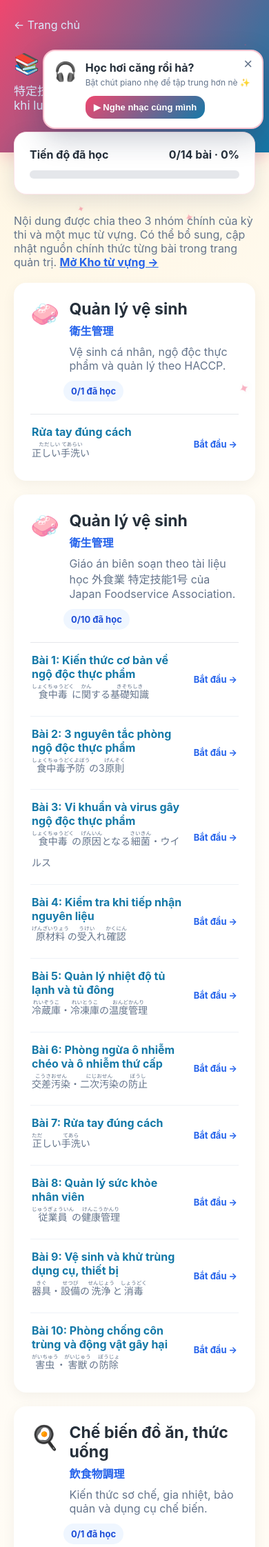
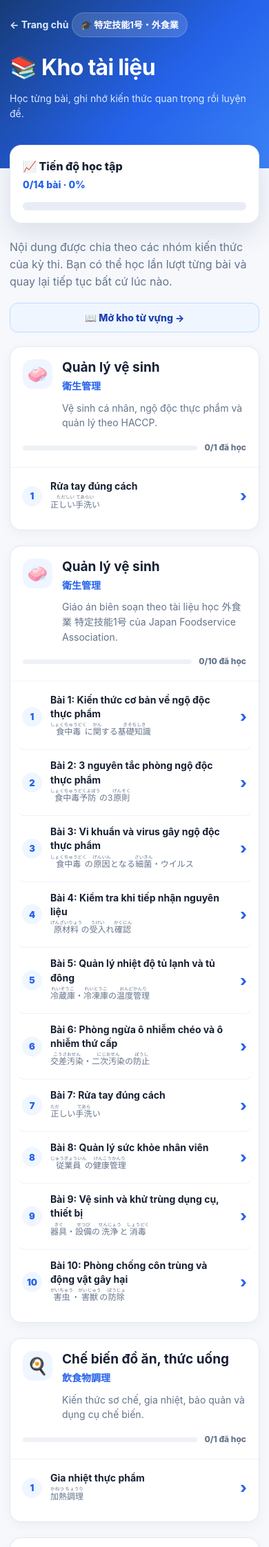
Before and after one commit to vanlantokutei/tokutei-study, a Django app: page /tokutei1/library/ in a window 390 px wide. Shown: the top 2243 px of the page at 69% size. Run offline with Django 5.2, Linux system fonts and the light colour scheme; data comes from the database, SQL or seed files in the repository.

Commit message:
Redesign study library page for clearer responsive learning cards

```diff
--- a/study/templates/study/library.html
+++ b/study/templates/study/library.html
@@ -6,71 +6,250 @@
     <meta name="viewport" content="width=device-width, initial-scale=1.0">
     <title>Kho tài liệu - Tokutei Ginou 1 外食業</title>
     <style>
+        :root {
+            --primary: #2563eb;
+            --primary-dark: #1e40af;
+            --primary-soft: #eff6ff;
+            --success: #16a34a;
+            --success-soft: #f0fdf4;
+            --text: #172033;
+            --muted: #64748b;
+            --line: #e2e8f0;
+            --bg: #f6f8fc;
+            --card: #ffffff;
+        }
         * { box-sizing: border-box; }
-        body { margin: 0; font-family: -apple-system, BlinkMacSystemFont, "Segoe UI", Arial, sans-serif; background: #f3f6fb; color: #172033; }
+        html { scroll-behavior: smooth; }
+        body {
+            margin: 0;
+            font-family: -apple-system, BlinkMacSystemFont, "Segoe UI", Roboto, "Noto Sans", Arial, sans-serif;
+            background: var(--bg);
+            color: var(--text);
+            line-height: 1.55;
+        }
         a { color: inherit; }
         ruby { ruby-position: over; ruby-align: center; }
-        rt { font-size: .55em; font-weight: 500; color: #64748b; line-height: 1; }
-        .header { background: linear-gradient(135deg, #123b72, #2563eb); color: white; padding: 26px 20px 58px; }
-        .header-inner, .container { max-width: 1050px; margin: auto; }
-        .back { display: inline-block; color: #dbeafe; text-decoration: none; margin-bottom: 28px; }
-        h1 { margin: 0 0 8px; font-size: clamp(30px, 5vw, 44px); }
-        .subtitle { margin: 0; color: #dbeafe; font-size: 17px; }
-        .container { padding: 0 20px 60px; }
-        .progress-card { background: white; margin-top: -30px; padding: 22px; border-radius: 18px; box-shadow: 0 10px 30px rgba(15, 42, 80, .12); }
-        .progress-top { display: flex; justify-content: space-between; gap: 15px; font-weight: 700; }
-        .bar { height: 12px; background: #e5e7eb; border-radius: 99px; overflow: hidden; margin-top: 13px; }
-        .bar span { display: block; height: 100%; background: #22c55e; border-radius: inherit; }
-        .intro { color: #64748b; margin: 28px 0 20px; }
-        .groups { display: grid; gap: 20px; }
-        .group { background: white; border-radius: 18px; padding: 24px; box-shadow: 0 5px 20px rgba(0,0,0,.05); }
-        .group-head { display: flex; align-items: start; justify-content: space-between; gap: 20px; }
-        .group-title { display: flex; gap: 14px; }
-        .icon { font-size: 34px; }
-        .group h2 { margin: 0 0 5px; font-size: 23px; }
-        .jp { color: #2563eb; font-weight: 700; }
-        .description { color: #64748b; margin: 9px 0 0; }
-        .count { white-space: nowrap; background: #eff6ff; color: #1d4ed8; padding: 7px 11px; border-radius: 99px; font-size: 13px; font-weight: 700; }
-        .lessons { margin-top: 18px; border-top: 1px solid #e5e7eb; }
-        .lesson { display: flex; justify-content: space-between; align-items: center; gap: 16px; padding: 15px 2px; border-bottom: 1px solid #eef2f7; text-decoration: none; }
-        .lesson:last-child { border: 0; padding-bottom: 0; }
-        .lesson-title strong { display: block; margin-bottom: 4px; }
-        .lesson-title .jp-line { color: #64748b; font-size: 14px; line-height: 2.2; }
-        .status { font-size: 13px; font-weight: 700; white-space: nowrap; color: #2563eb; }
-        .status.done { color: #15803d; }
-        .empty { color: #94a3b8; margin: 16px 0 0; }
-        @media (max-width: 650px) { .group-head { display: block; } .count { display: inline-block; margin: 12px 0 0 48px; } }
+        rt { font-size: .55em; font-weight: 500; color: var(--muted); }
+
+        .hero {
+            background: linear-gradient(135deg, #173b78 0%, #2563eb 58%, #3b82f6 100%);
+            color: #fff;
+            padding: 22px 20px 78px;
+        }
+        .hero-inner, .container { width: min(1120px, calc(100% - 40px)); margin: 0 auto; }
+        .back {
+            display: inline-flex;
+            align-items: center;
+            gap: 7px;
+            color: #dbeafe;
+            text-decoration: none;
+            font-size: 14px;
+            font-weight: 700;
+            margin-bottom: 34px;
+        }
+        .back:hover { color: #fff; }
+        .hero-badge {
+            display: inline-flex;
+            align-items: center;
+            gap: 7px;
+            background: rgba(255,255,255,.14);
+            border: 1px solid rgba(255,255,255,.18);
+            padding: 7px 12px;
+            border-radius: 999px;
+            font-size: 13px;
+            font-weight: 700;
+            margin-bottom: 13px;
+        }
+        h1 { margin: 0; font-size: clamp(32px, 5vw, 48px); letter-spacing: -.7px; }
+        .subtitle { margin: 10px 0 0; color: #dbeafe; font-size: 16px; }
+
+        .container { padding-bottom: 70px; }
+        .progress-card {
+            margin-top: -43px;
+            background: var(--card);
+            border-radius: 20px;
+            box-shadow: 0 14px 40px rgba(15, 42, 80, .12);
+            padding: 22px 24px;
+            border: 1px solid rgba(226,232,240,.9);
+        }
+        .progress-top {
+            display: flex;
+            justify-content: space-between;
+            align-items: center;
+            gap: 16px;
+            font-weight: 800;
+        }
+        .progress-label { display: flex; align-items: center; gap: 9px; }
+        .progress-value { color: var(--primary); font-size: 14px; }
+        .bar { height: 12px; background: #e8edf5; border-radius: 999px; overflow: hidden; margin-top: 14px; }
+        .bar > span {
+            display: block;
+            height: 100%;
+            min-width: 0;
+            background: linear-gradient(90deg, #22c55e, #16a34a);
+            border-radius: inherit;
+            transition: width .35s ease;
+        }
+
+        .quick-row {
+            display: flex;
+            justify-content: space-between;
+            align-items: center;
+            gap: 18px;
+            margin: 28px 0 20px;
+        }
+        .intro { margin: 0; color: var(--muted); max-width: 760px; }
+        .vocab-link {
+            flex: 0 0 auto;
+            text-decoration: none;
+            color: var(--primary-dark);
+            background: var(--primary-soft);
+            border: 1px solid #bfdbfe;
+            border-radius: 12px;
+            padding: 10px 14px;
+            font-size: 14px;
+            font-weight: 800;
+        }
+        .vocab-link:hover { background: #dbeafe; }
+
+        .groups { display: grid; grid-template-columns: repeat(2, minmax(0, 1fr)); gap: 22px; }
+        .group {
+            background: var(--card);
+            border: 1px solid var(--line);
+            border-radius: 20px;
+            overflow: hidden;
+            box-shadow: 0 5px 18px rgba(15,23,42,.045);
+        }
+        .group-head { padding: 22px 22px 18px; border-bottom: 1px solid #eef2f7; }
+        .group-title-row { display: flex; align-items: flex-start; gap: 14px; }
+        .icon-box {
+            width: 48px;
+            height: 48px;
+            display: grid;
+            place-items: center;
+            flex: 0 0 48px;
+            border-radius: 14px;
+            background: var(--primary-soft);
+            font-size: 27px;
+        }
+        .group-heading { min-width: 0; flex: 1; }
+        .group-heading h2 { margin: 0; font-size: 21px; line-height: 1.3; }
+        .jp { color: var(--primary); font-size: 14px; font-weight: 800; margin-top: 3px; }
+        .description { color: var(--muted); margin: 10px 0 0; font-size: 14px; }
+        .category-progress { display: flex; align-items: center; gap: 10px; margin-top: 16px; }
+        .mini-bar { flex: 1; height: 7px; background: #eef2f7; border-radius: 999px; overflow: hidden; }
+        .mini-bar span { display: block; height: 100%; background: var(--primary); border-radius: inherit; }
+        .count { white-space: nowrap; color: var(--muted); font-size: 12px; font-weight: 800; }
+
+        .lessons { padding: 5px 14px 14px; }
+        .lesson {
+            display: flex;
+            align-items: center;
+            gap: 12px;
+            padding: 14px 10px;
+            border-bottom: 1px solid #eef2f7;
+            text-decoration: none;
+            border-radius: 11px;
+            transition: background .15s ease, transform .15s ease;
+        }
+        .lesson:last-child { border-bottom: 0; }
+        .lesson:hover { background: #f8fafc; transform: translateX(2px); }
+        .lesson-state {
+            width: 29px;
+            height: 29px;
+            display: grid;
+            place-items: center;
+            border-radius: 999px;
+            flex: 0 0 29px;
+            background: var(--primary-soft);
+            color: var(--primary);
+            font-size: 13px;
+            font-weight: 900;
+        }
+        .lesson-state.done { background: var(--success-soft); color: var(--success); }
+        .lesson-title { min-width: 0; flex: 1; }
+        .lesson-title strong { display: block; font-size: 14px; line-height: 1.45; }
+        .jp-line { color: var(--muted); font-size: 12px; line-height: 2; margin-top: 2px; }
+        .status { color: var(--primary); font-size: 12px; font-weight: 800; white-space: nowrap; }
+        .status.done { color: var(--success); }
+        .empty { color: #94a3b8; margin: 0; padding: 20px 22px 24px; font-size: 14px; }
+
+        @media (max-width: 820px) {
+            .groups { grid-template-columns: 1fr; }
+            .quick-row { align-items: flex-start; flex-direction: column; }
+            .vocab-link { width: 100%; text-align: center; }
+        }
+        @media (max-width: 560px) {
+            .hero { padding: 18px 0 68px; }
+            .hero-inner, .container { width: min(100% - 28px, 1120px); }
+            .back { margin-bottom: 26px; }
+            .subtitle { font-size: 14px; }
+            .progress-card { margin-top: -34px; padding: 18px; border-radius: 17px; }
+            .progress-top { align-items: flex-start; flex-direction: column; gap: 4px; }
+            .quick-row { margin-top: 22px; }
+            .group { border-radius: 17px; }
+            .group-head { padding: 18px; }
+            .icon-box { width: 43px; height: 43px; flex-basis: 43px; font-size: 24px; }
+            .group-heading h2 { font-size: 19px; }
+            .lessons { padding: 4px 9px 11px; }
+            .lesson { padding: 13px 8px; }
+            .status { font-size: 0; }
+            .status::after { content: '›'; font-size: 22px; color: var(--primary); }
+            .status.done::after { content: '✓'; font-size: 15px; color: var(--success); }
+        }
     </style>
-  <link rel="stylesheet" href="{% static 'study/seasonal-theme.css' %}">
-  <script defer src="{% static 'study/seasonal-theme.js' %}"></script>
 </head>
 <body>
-<header class="header">
-    <div class="header-inner">
+<header class="hero">
+    <div class="hero-inner">
         <a class="back" href="{% url 'home' %}">← Trang chủ</a>
+        <div class="hero-badge">🎓 特定技能1号・外食業</div>
         <h1>📚 Kho tài liệu</h1>
-        <p class="subtitle">特定技能1号・外食業 — Học lý thuyết trước khi luyện đề</p>
+        <p class="subtitle">Học từng bài, ghi nhớ kiến thức quan trọng rồi luyện đề.</p>
     </div>
 </header>
+
 <main class="container">
     <section class="progress-card">
-        <div class="progress-top"><span>Tiến độ đã học</span><span>{{ completed_count }}/{{ total_lessons }} bài · {{ progress_percent }}%</span></div>
-        <div class="bar"><span style="width: {{ progress_percent }}%"></span></div>
+        <div class="progress-top">
+            <span class="progress-label">📈 Tiến độ học tập</span>
+            <span class="progress-value">{{ completed_count }}/{{ total_lessons }} bài · {{ progress_percent }}%</span>
+        </div>
+        <div class="bar" aria-label="Tiến độ học tập"><span style="width: {{ progress_percent }}%"></span></div>
     </section>
-    <p class="intro">Nội dung được chia theo 3 nhóm chính của kỳ thi và một mục từ vựng. Có thể bổ sung, cập nhật nguồn chính thức từng bài trong trang quản trị. <a href="{% url 'vocabulary' %}" style="color:#2563eb;font-weight:700">Mở Kho từ vựng →</a></p>
+
+    <div class="quick-row">
+        <p class="intro">Nội dung được chia theo các nhóm kiến thức của kỳ thi. Bạn có thể học lần lượt từng bài và quay lại tiếp tục bất cứ lúc nào.</p>
+        <a class="vocab-link" href="{% url 'vocabulary' %}">📖 Mở kho từ vựng →</a>
+    </div>
+
     <div class="groups">
         {% for card in category_cards %}
         <section class="group">
             <div class="group-head">
-                <div class="group-title">
-                    <span class="icon">{{ card.category.icon }}</span>
-                    <div><h2>{{ card.category.title_vi }}</h2><div class="jp">{{ card.category.title_jp }}</div><p class="description">{{ card.category.description_vi }}</p></div>
+                <div class="group-title-row">
+                    <div class="icon-box">{{ card.category.icon }}</div>
+                    <div class="group-heading">
+                        <h2>{{ card.category.title_vi }}</h2>
+                        <div class="jp">{{ card.category.title_jp }}</div>
+                        <p class="description">{{ card.category.description_vi }}</p>
+                    </div>
                 </div>
-                <span class="count">{{ card.learned_count }}/{{ card.total }} đã học</span>
+                <div class="category-progress">
+                    <div class="mini-bar"><span style="width:{% if card.total %}{% widthratio card.learned_count card.total 100 %}{% else %}0{% endif %}%"></span></div>
+                    <span class="count">{{ card.learned_count }}/{{ card.total }} đã học</span>
+                </div>
             </div>
-            {% if card.lessons %}<div class="lessons">
+
+            {% if card.lessons %}
+            <div class="lessons">
                 {% for lesson in card.lessons %}
                 <a class="lesson" href="{% url 'lesson_detail' card.category.slug lesson.slug %}">
+                    {% if lesson.id in completed_ids %}
+                        <span class="lesson-state done">✓</span>
+                    {% else %}
+                        <span class="lesson-state">{{ forloop.counter }}</span>
+                    {% endif %}
                     <div class="lesson-title">
                         <strong>{{ lesson.title_vi }}</strong>
                         <div class="jp-line">
@@ -83,10 +262,17 @@
                             {% endif %}
                         </div>
                     </div>
-                    {% if lesson.id in completed_ids %}<span class="status done">✓ Đã học</span>{% else %}<span class="status">Bắt đầu →</span>{% endif %}
+                    {% if lesson.id in completed_ids %}
+                        <span class="status done">Đã học</span>
+                    {% else %}
+                        <span class="status">Học ngay →</span>
+                    {% endif %}
                 </a>
                 {% endfor %}
-            </div>{% else %}<p class="empty">Nội dung đang được bổ sung.</p>{% endif %}
+            </div>
+            {% else %}
+                <p class="empty">Nội dung đang được bổ sung.</p>
+            {% endif %}
         </section>
         {% endfor %}
     </div>
```
